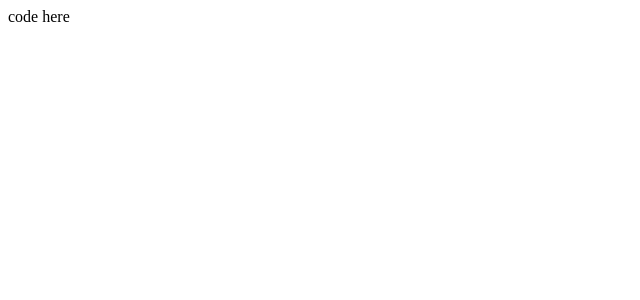
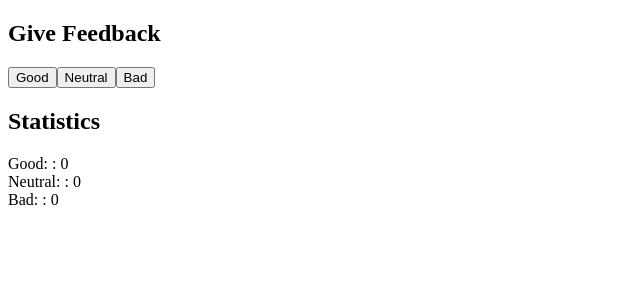
Before and after one commit to Daniel-Alkhrysat/Fullstack-Open-2022, a React (Create React App) app in the folder part1/unicafe/: page / in a window 1280 px wide. Shown: the top 300 px of the page, without its empty margins (0-640 px from the left). Built offline with nearby package versions, Linux system fonts and the light colour scheme.

Commit message:
exercise 1.6

```diff
--- a/part1/unicafe/src/App.js
+++ b/part1/unicafe/src/App.js
@@ -1,4 +1,11 @@
 import { useState } from 'react'
+
+const Display = ({ text, value }) => <div>{text}: {value}</div>
+const Button = ({text, handleClick}) => (
+	<button onClick={handleClick}>
+		{text}
+	</button>
+)
 
 const App = () => {
   // save clicks of each button to its own state
@@ -8,7 +15,18 @@ const App = () => {
 
   return (
     <div>
-      code here
+    	<h2>Give Feedback</h2>
+    	<div>
+    		<Button handleClick={() => setGood(good+1)} text="Good" />
+    		<Button handleClick={() => setNeutral(neutral+1)} text="Neutral" />
+    		<Button handleClick={() => setBad(bad+1)} text="Bad" />
+    	</div>
+    	<h2>Statistics</h2>
+    	<div>
+    		<Display text="Good: " value={good} />
+    		<Display text="Neutral: "value={neutral} />
+    		<Display text="Bad: "value={bad} />
+    	</div>
     </div>
   )
 }
```
